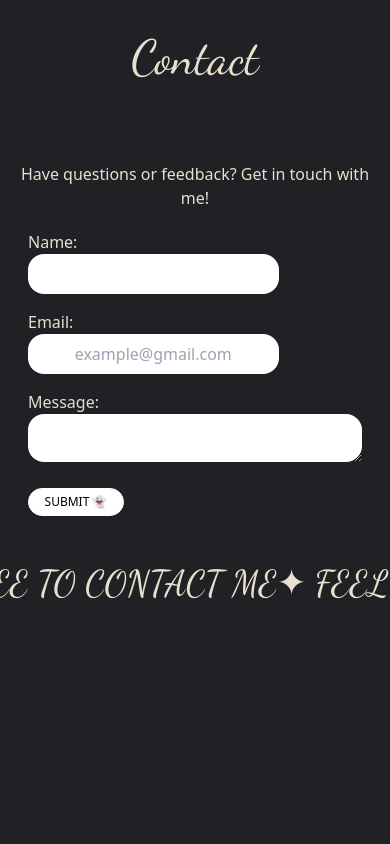
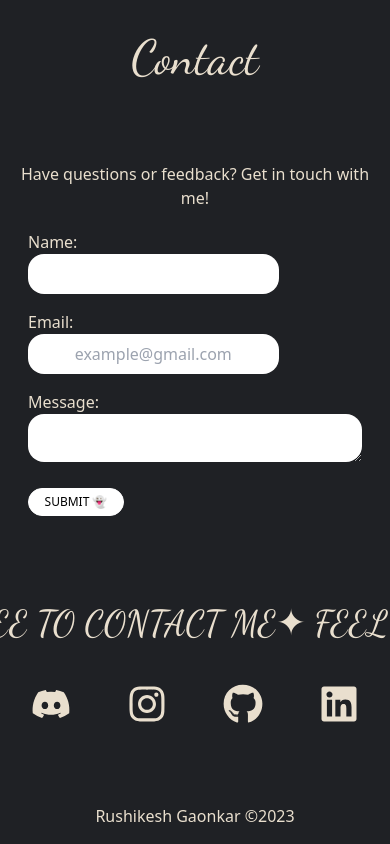
Before and after one commit to Rushikesh-24/RushiDev, a Next.js app: page / in a window 390 px wide. Shown: the part 1663-2507 px from the top of the page. Before the commit the page ends 2275 px from the top, so only its background shows below. Built offline with nearby package versions, Linux system fonts and the light colour scheme.

Commit message:
updated footer

```diff
--- a/src/app/components/Contact.jsx
+++ b/src/app/components/Contact.jsx
@@ -17,12 +17,24 @@ const Contact = () => {
   return (
     <>
       <div id="contact" className="text-center p-2">
-        <h2 className={`${playFair.className} md:text-9xl text-5xl mb-20`}>Contact</h2>
+        <h2 className={`${playFair.className} md:text-9xl text-5xl mb-20`}>
+          Contact
+        </h2>
         <p>Have questions or feedback? Get in touch with me!</p>
-        <form action="https://formspree.io/f/mrgwwqre" method="POST" className="max-w-xl text-left m-5 ">
-          <label className="block mt-4">Name:</label>
-          <input type="text" name="username" autoComplete="off" required className="text-black w-3/4 rounded-2xl h-10 text-center"/>
-          <label  className="block mt-4">Email:</label>
+        <form
+          action="https://formspree.io/f/mrgwwqre"
+          method="POST"
+          className="max-w-xl text-left m-5 "
+        >
+          <p className="block mt-4">Name:</p>
+          <input
+            type="text"
+            name="username"
+            autoComplete="off"
+            required
+            className="text-black w-3/4 rounded-2xl h-10 text-center"
+          />
+          <p className="block mt-4">Email:</p>
           <input
             type="email"
             name="email"
@@ -31,10 +43,21 @@ const Contact = () => {
             required
             className="text-black w-3/4 rounded-2xl text-center h-10"
           />
-          <label className="block mt-4">Message:</label>
-          <textarea name="message" autoComplete="off"  required className="w-full text-black rounded-2xl text-center"></textarea>
-          <motion.button type="submit" value="send" className="border-white bg-white text-black border rounded-2xl md:h-10 md:w-32 hover:bg-transparent hover:text-white text-xs h-7 w-24 my-5"
-              whileHover={{ scale: 1.1 }}>SUBMIT 👻</motion.button>
+          <p className="block mt-4">Message:</p>
+          <textarea
+            name="message"
+            autoComplete="off"
+            required
+            className="w-full text-black rounded-2xl text-center"
+          ></textarea>
+          <motion.button
+            type="submit"
+            value="send"
+            className="border-white bg-white text-black border rounded-2xl md:h-10 md:w-32 hover:bg-transparent hover:text-white text-xs h-7 w-24 my-5"
+            whileHover={{ scale: 1.1 }}
+          >
+            SUBMIT 👻
+          </motion.button>
         </form>
       </div>
     </>
--- a/src/app/components/Footer.jsx
+++ b/src/app/components/Footer.jsx
@@ -1,16 +1,32 @@
-import React from 'react'
-
+import Link from "next/link";
+import React from "react";
+import { FaDiscord } from "react-icons/fa";
+import { FaInstagram } from "react-icons/fa";
+import { FaGithub } from "react-icons/fa";
+import { FaLinkedin } from "react-icons/fa";
 
 const Footer = () => {
-
   return (
     <>
-    <div className='flex gap-14 mx-10 justify-center items-center'>
+      <div className="flex gap-14 mx-10 justify-center items-center">
+        <Link href="https://discord.gg/2ezUbP2c">
+          <FaDiscord size={40} />
+        </Link>
+        <Link href="https://www.instagram.com/rushikesh24_05/">
+          <FaInstagram size={40} />
+        </Link>
+        <Link href="https://github.com/Rushikesh-24">
+          <FaGithub size={40} />
+        </Link>
+        <Link href="https://www.linkedin.com/in/rushikesh-gaonkar/">
+          <FaLinkedin size={40} />
+        </Link>
+      </div>
+      <div className="flex justify-center items-center mt-20 mb-4">
+        <p>Rushikesh Gaonkar &copy;2023</p>
+      </div>
+    </>
+  );
+};
 
-    </div>
-    {/* <p>&copy; Rushikesh Gaonkar</p> */}
-    </>
-  )
-}
-
-export default Footer
+export default Footer;
--- a/src/app/components/MovingText.jsx
+++ b/src/app/components/MovingText.jsx
@@ -1,5 +1,14 @@
-import React, { useRef } from 'react'
-import { useMotionValue,useScroll,useVelocity,useSpring,useTransform,wrap,useAnimationFrame,motion} from 'framer-motion';
+import React, { useRef } from "react";
+import {
+  useMotionValue,
+  useScroll,
+  useVelocity,
+  useSpring,
+  useTransform,
+  wrap,
+  useAnimationFrame,
+  motion,
+} from "framer-motion";
 import { Dancing_Script, Montserrat } from "next/font/google";
 const playFair = Dancing_Script({
   weight: "400",
@@ -12,7 +21,7 @@ const playFair = Dancing_Script({
   display: "swap",
 });
 
-function ParallaxText({ children, baseVelocity = 100}) {
+function ParallaxText({ children, baseVelocity = 100 }) {
   const baseX = useMotionValue(0);
   const { scrollY } = useScroll();
   const scrollVelocity = useVelocity(scrollY);
@@ -39,7 +48,7 @@ function ParallaxText({ children, baseVelocity = 100}) {
     baseX.set(baseX.get() + moveBy);
   });
   return (
-      <div className="parallax overflow-hidden m-0 whitespace-nowrap flex flex-nowrap">
+    <div className="parallax overflow-hidden m-0 whitespace-nowrap flex flex-nowrap ">
       <motion.div
         className="scroller font-semibold md:text-9xl text-4xl flex whitespace-nowrap flex-nowrap"
         style={{ x }}
@@ -63,12 +72,12 @@ function ParallaxText({ children, baseVelocity = 100}) {
 
 const MovingText = (props) => {
   return (
-    <section className="md:mb-60 mb-2">
+    <section className="md:mb-28 mb-10 md:mt-40 mt-10">
       <ParallaxText baseVelocity={10}>{props.text1}</ParallaxText>
       <ParallaxText baseVelocity={5}>{props.text2}</ParallaxText>
       <ParallaxText baseVelocity={-10}>{props.text3}</ParallaxText>
     </section>
-  )
-}
+  );
+};
 
-export default MovingText
+export default MovingText;
--- a/src/app/components/Project.jsx
+++ b/src/app/components/Project.jsx
@@ -40,7 +40,6 @@ const Project = () => {
           whileInView={{ opacity: 1 }}
           viewport={{ once: true }}
         >
-
           {showSeniorProjectInfo && (
             <motion.div
               initial={{ opacity: 0, y: 300 }}
@@ -49,14 +48,27 @@ const Project = () => {
               className="project-text md:w-1/4"
             >
               <div className="flex-col">
-              <h3 className="project-description md:text-lg md:mx-0">
+                <h3 className="project-description md:text-lg md:mx-0 mt-4">
                   Senior Sphere: HackTech Hackathon project
                 </h3>
                 <div id="buttons" className="md:mt-2 mt-5">
-              <Link href="https://senior-sphere.vercel.app/"><motion.button className="border-white bg-white text-black border rounded-2xl md:h-10 md:w-32 hover:bg-transparent hover:text-white text-xs mx-2 h-7 w-24"
-              whileHover={{ scale: 1.1 }}>PROJECT</motion.button></Link>
-              <Link href="https://github.com/Rushikesh-24/SeniorSphere"><motion.button className="border-white bg-white text-black border rounded-2xl md:h-10 md:w-32 hover:bg-transparent hover:text-white text-xs mx-2 h-7 w-24"
-              whileHover={{ scale: 1.1 }}>GITHUB REPO</motion.button></Link></div>
+                  <Link href="https://senior-sphere.vercel.app/">
+                    <motion.button
+                      className="border-white bg-white text-black border rounded-2xl md:h-10 md:w-32 hover:bg-transparent hover:text-white text-xs mx-2 h-7 w-24"
+                      whileHover={{ scale: 1.1 }}
+                    >
+                      PROJECT
+                    </motion.button>
+                  </Link>
+                  <Link href="https://github.com/Rushikesh-24/SeniorSphere">
+                    <motion.button
+                      className="border-white bg-white text-black border rounded-2xl md:h-10 md:w-32 hover:bg-transparent hover:text-white text-xs mx-2 h-7 w-24"
+                      whileHover={{ scale: 1.1 }}
+                    >
+                      GITHUB REPO
+                    </motion.button>
+                  </Link>
+                </div>
               </div>
             </motion.div>
           )}
@@ -84,14 +96,28 @@ const Project = () => {
               className="project-text md:w-1/4"
             >
               <div className="flex-col">
-              <h3 className="project-description md:text-lg md:mx-0">
+                <h3 className="project-description md:text-lg md:mx-0 mt-4">
                   Utopia Store: Engaging E-commerce Powered by Next.js & React
                 </h3>
                 <div id="buttons" className="md:mt-2 mt-5">
-              <Link href="https://utopia-store.vercel.app/"><motion.button className="border-white bg-white text-black border rounded-2xl md:h-10 md:w-32 hover:bg-transparent hover:text-white text-xs mx-2 h-7 w-24"
-              whileHover={{ scale: 1.1 }}>PROJECT</motion.button></Link>
-              <Link href="https://github.com/Rushikesh-24/utopia-store"><motion.button className="border-white bg-white text-black border rounded-2xl md:h-10 md:w-32 hover:bg-transparent hover:text-white text-xs mx-2 h-7 w-24"
-              whileHover={{ scale: 1.1 }}>GITHUB REPO</motion.button></Link></div></div>
+                  <Link href="https://utopia-store.vercel.app/">
+                    <motion.button
+                      className="border-white bg-white text-black border rounded-2xl md:h-10 md:w-32 hover:bg-transparent hover:text-white text-xs mx-2 h-7 w-24"
+                      whileHover={{ scale: 1.1 }}
+                    >
+                      PROJECT
+                    </motion.button>
+                  </Link>
+                  <Link href="https://github.com/Rushikesh-24/utopia-store">
+                    <motion.button
+                      className="border-white bg-white text-black border rounded-2xl md:h-10 md:w-32 hover:bg-transparent hover:text-white text-xs mx-2 h-7 w-24"
+                      whileHover={{ scale: 1.1 }}
+                    >
+                      GITHUB REPO
+                    </motion.button>
+                  </Link>
+                </div>
+              </div>
             </motion.div>
           )}
           <img
```
Also changed, not shown: src/app/components/About.jsx (+19 -14 lines), src/app/components/Hero.jsx (+6 -6 lines), src/app/components/Rotation.jsx (+5 -5 lines), src/app/components/Mouse.jsx (line endings or trailing spaces). Lines whose indentation alone changed are shown as unchanged.
